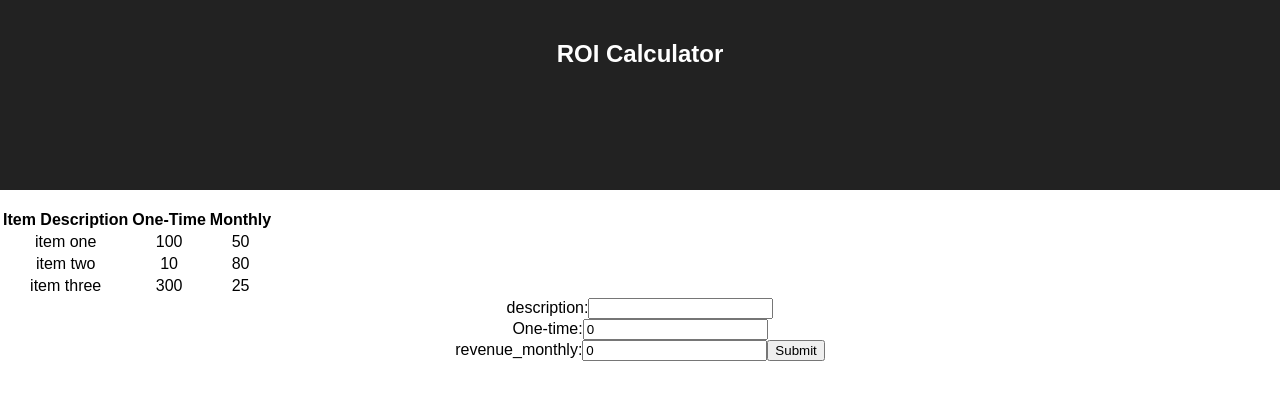
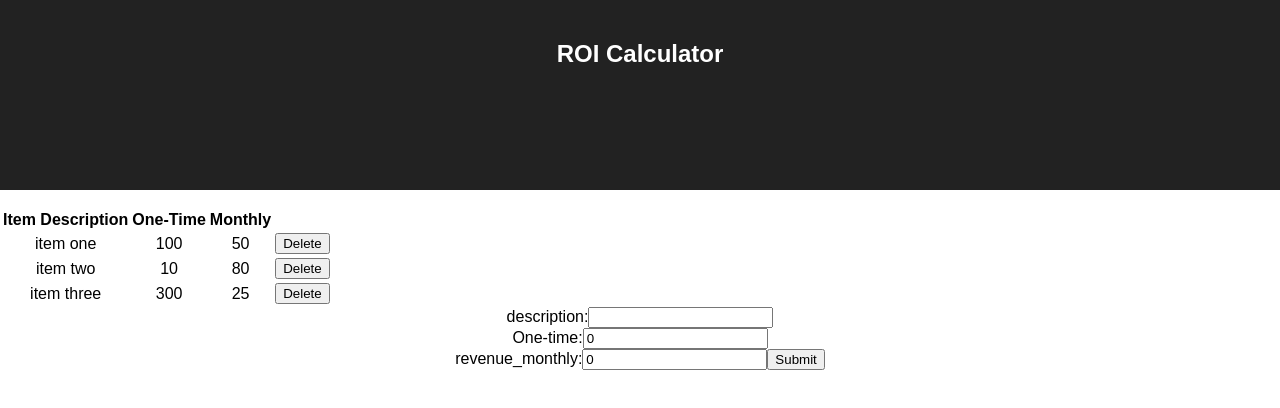
Before and after one commit to andyknolla/ROI-Calculator, a React (Create React App) app: page / in a window 1280 px wide. Shown: the top 408 px of the page. Built offline with nearby package versions, Linux system fonts and the light colour scheme.

Commit message:
Add delete function to revenue table

```diff
--- a/src/App.js
+++ b/src/App.js
@@ -6,9 +6,6 @@ import './App.css';
 class App extends Component {
   constructor(props) {
     super(props);
-    this.state = {
-
-    };
   }
 
   render() {
--- a/src/components/revenue_item.js
+++ b/src/components/revenue_item.js
@@ -1,12 +1,30 @@
 import React from 'react';
 
 
-const RevenueItem = ({item}) => (
-    <tr>
-      <td>{item.description}</td>
-      <td>{item.revenue_one_time}</td>
-      <td>{item.revenue_monthly}</td>
-    </tr>
-);
+
+class RevenueItem extends React.Component {
+  constructor(props) {
+    super(props);
+
+    this.removeItem = this.removeItem.bind(this);
+  }
+
+  removeItem(){
+    console.log('remove item called in item', 'props ', this.props);
+    let index = parseInt(this.props.index);
+     this.props.removeItem(index);
+  }
+
+  render() {
+    return (
+      <tr>
+        <td>{this.props.item.description}</td>
+        <td>{this.props.item.revenue_one_time}</td>
+        <td>{this.props.item.revenue_monthly}</td>
+        <td><button onClick={this.removeItem}>Delete</button></td>
+      </tr>
+    )
+  }
+}
 
 export default RevenueItem;
--- a/src/components/revenue_table.js
+++ b/src/components/revenue_table.js
@@ -32,12 +32,21 @@ class Table extends React.Component {
 
     this.handleInputChange = this.handleInputChange.bind(this);
     this.handleSubmit = this.handleSubmit.bind(this);
+    this.removeItem = this.removeItem.bind(this);
+  }
+
+  removeItem(itemIndex) {
+    let newArray = this.state.revenue_items;
+    newArray.splice(itemIndex, 1)  ;
+    this.setState({
+      revenue_items: newArray
+    })
   }
 
   renderRevenueItems(items) {
     // console.log('revenueItems', List);
-    return items.map((item) => {
-     return <RevenueItem key={item.id} item={item} />
+    return items.map((item, index) => {
+     return <RevenueItem key={index} item={item} index={index} removeItem={this.removeItem} revenue_items={this.state.revenue_items} />
     });
   }
 
```
